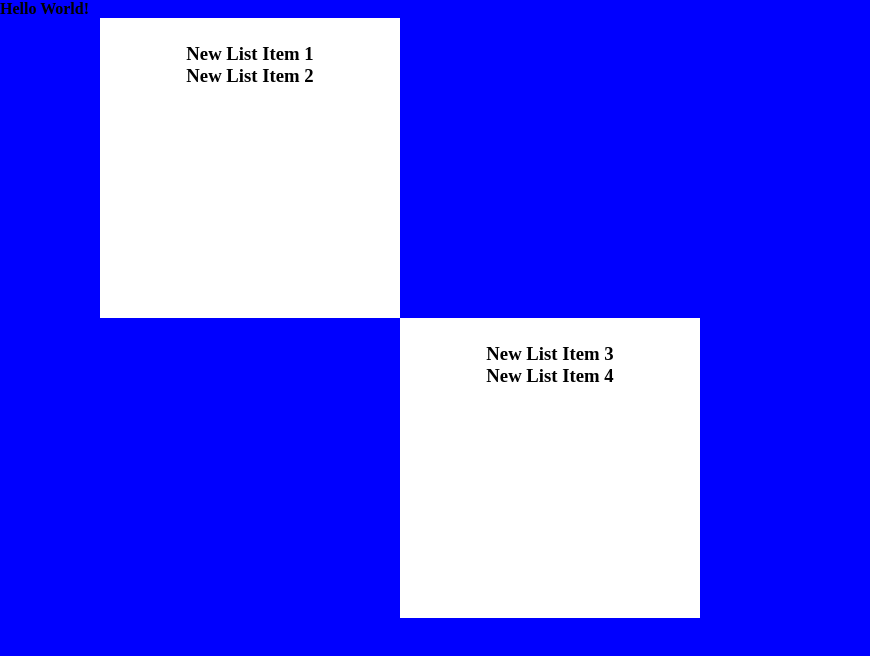
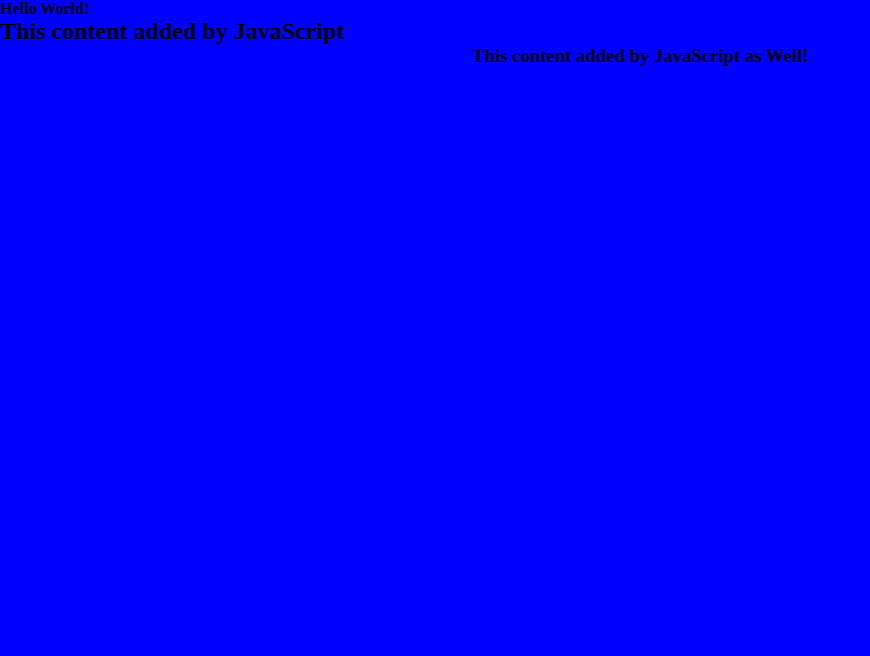
Before and after one commit to amclean0395/Andys-First-Site, a plain HTML site: page index.html in a window 1280 px wide. Shown: the whole page, without its empty margins (0-870 px from the left). Drawn offline with Linux system fonts and the light colour scheme.

Commit message:
add script.js, connect to index.html

```diff
--- a/index.html
+++ b/index.html
@@ -5,17 +5,6 @@
   </head>
   <body>
     <h1>Hello World!</h1>
-    <div id="title-box">
-      <ol>
-        <h3> New List Item 1</h3>
-        <h3> New List Item 2</h3>
-      </ol>
-    </div>
-    <div id="title-box-2">
-        <ol>
-          <h3> New List Item 3</h3>
-          <h3> New List Item 4</h3>
-        </ol>
-      </div>
+    <script src="script.js"></script>
   </body>
 </html>
--- /dev/null
+++ b/script.js
@@ -0,0 +1,7 @@
+const h2 = document.createElement("h2");
+h2.textContent = "This content added by JavaScript"
+document.querySelector("body").appendChild(h2)
+
+const h3 = document.createElement("h3");
+h3.textContent = "This content added by JavaScript as Well!"
+document.querySelector("body").appendChild(h3)
```
